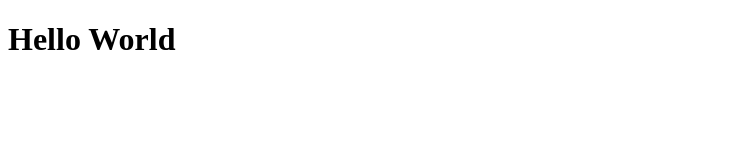
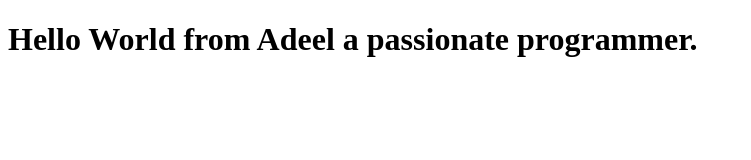
Before and after one commit to adeelmanaf43/bootcamp, a plain HTML site: page index.html in a window 1280 px wide. Shown: the whole page, without its empty margins (0-751 px from the left). Drawn offline with Linux system fonts and the light colour scheme.

Commit message:
updated index.html

```diff
--- a/index.html
+++ b/index.html
@@ -6,7 +6,7 @@
     <title>Document</title>
 </head>
 <body>
-    <h1>Hello World</h1>
+    <h1>Hello World from Adeel a passionate programmer.</h1>
 
 </body>
 </html>
```
